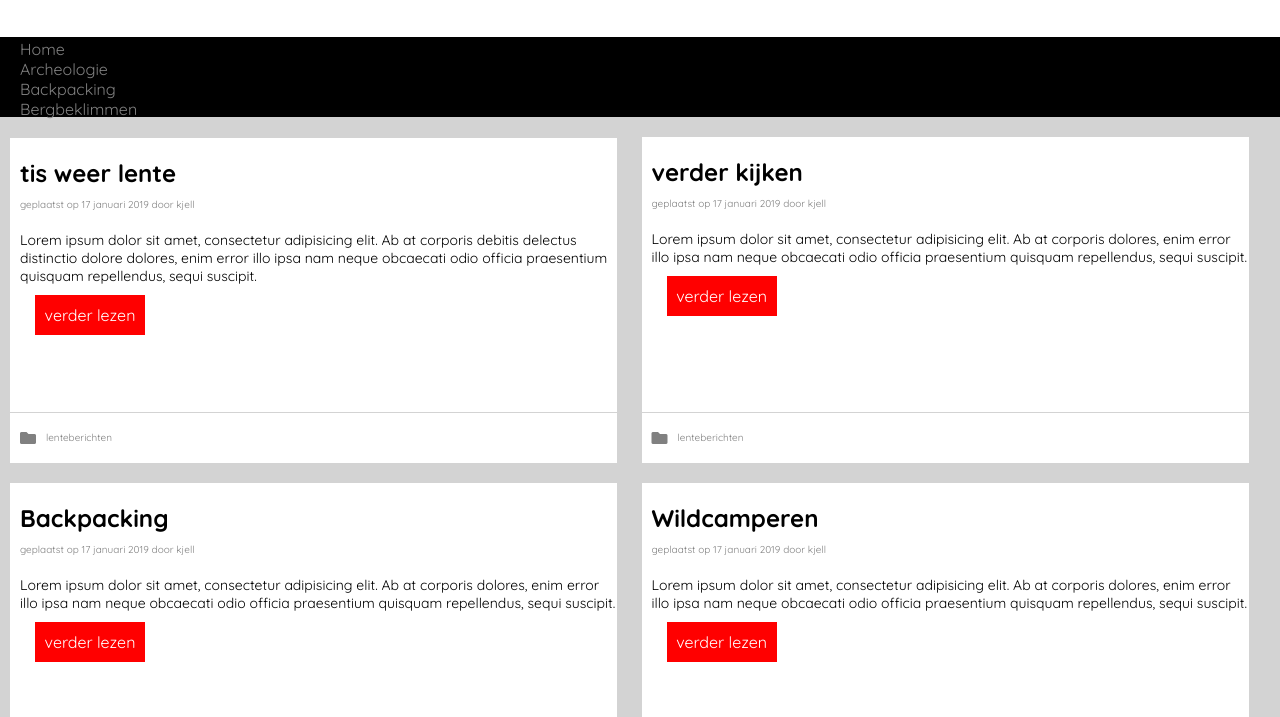
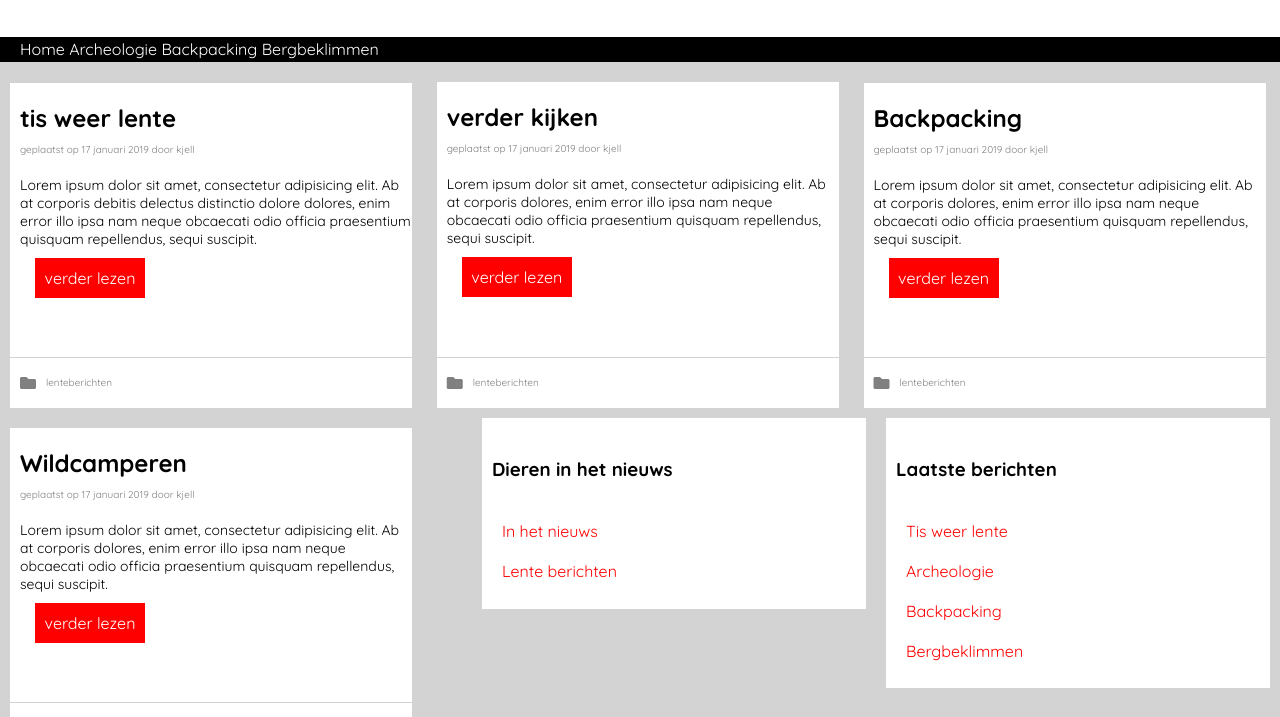
Before and after one commit to Xx-Darkness-xX02/challangeJanuari, a plain HTML site: page Index.html in a window 1280 px wide. Shown: the part 83-800 px from the top of the page. Drawn offline with Linux system fonts and the light colour scheme.

Commit message:
opdracht 1 2 3 4 en 5

```diff
--- a/Index.css
+++ b/Index.css
@@ -17,7 +17,7 @@ header{
 nav{
     background-color: black;
     margin: 0px;
-    height: 80px;
+    height: 85px;
 
 }
 
@@ -209,7 +209,7 @@ div.verderlezen:hover{
 /*-------------------------------------dingen die 1 terug komen-------------------------------------------------------*/
 nav ul li a{
     text-decoration: none;
-    color: grey;
+    color: white;
 }
 /*--------------------------------------------------------------------------------------------------------------------*/
 
@@ -246,8 +246,62 @@ div#artikel4 {
 
 }
 
-nav ul
+nav.navigatie ul li{
+    display: inline-block;
+}
+
+nav.navigatie{
+    height: 25px;
+}
+
+}
+
+/*--------------------------------------------------------------------------------------------------------------------*/
+
+/*-------------------------------------mediaquery desktop -------------------------------------------------------------*/
+
+/*--------------------------------------------------------------------------------------------------------------------*/
+
+@media all and (min-width: 800px){
+
+
+    div#artikel1{
+        width: 33%;
+    }
 
 
 
+    div#artikel2 {
+        width: 33%;
+    }
+
+
+
+    div#artikel3{
+        width: 33%;
+        position: relative;
+    }
+
+
+
+    div#artikel4{
+        width: 33%;
+        position: relative;
+    }
+
+
+
+    div#berichten{
+        width: 30%;
+        display: inline-block;
+        float: right;
+    }
+
+
+
+    div#berichten2{
+        width: 30%;
+        display: inline-block;
+        float: right;
+    }
 }
--- a/Index.html
+++ b/Index.html
@@ -2,6 +2,9 @@
 <html lang="en">
 <head>
     <meta charset="UTF-8">
+    <meta name="viewport"
+          content="width=device-width, user-scalable=no, initial-scale=1.0, maximum-scale=1.0, minimum-scale=1.0">
+    <meta http-equiv="X-UA-Compatible" content="ie=edge">
     <title>Title</title>
     <link href="Index.css" rel="stylesheet" type="text/css">
     <link href="https://fonts.googleapis.com/css?family=Quicksand:400,700" rel="stylesheet">
@@ -17,7 +20,7 @@
 
 
 
-<nav>
+<nav class="navigatie">
     <ul>
         <li><a href="">Home</a></li>
         <li><a href="">Archeologie</a></li>
```
